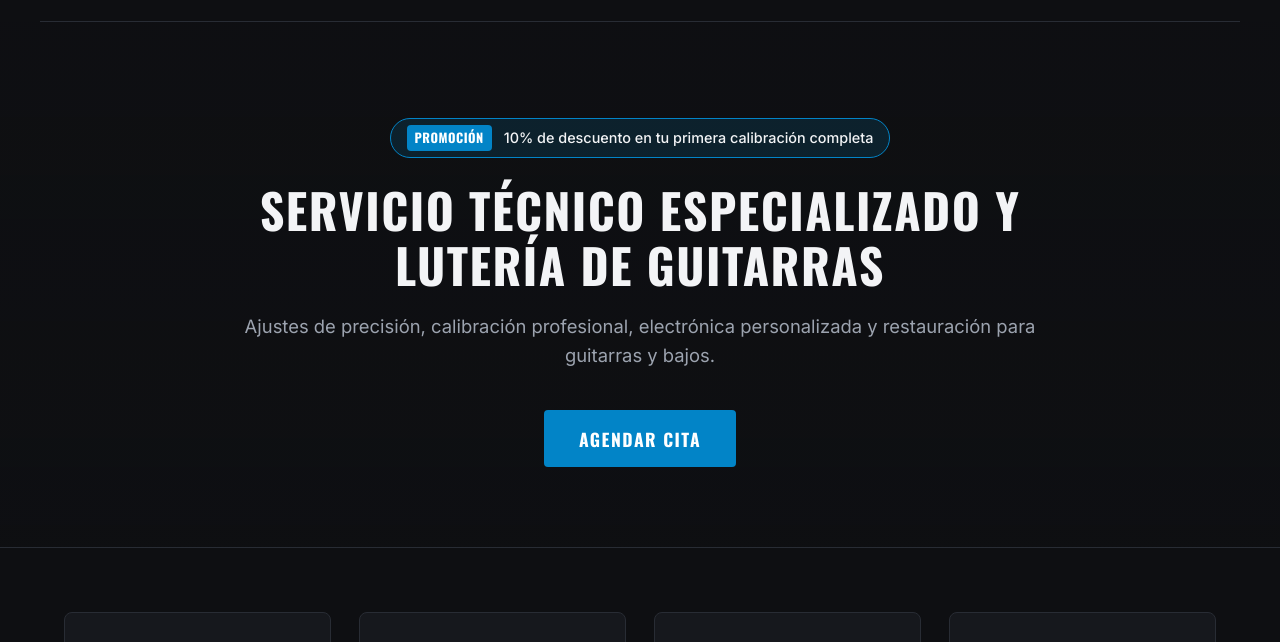
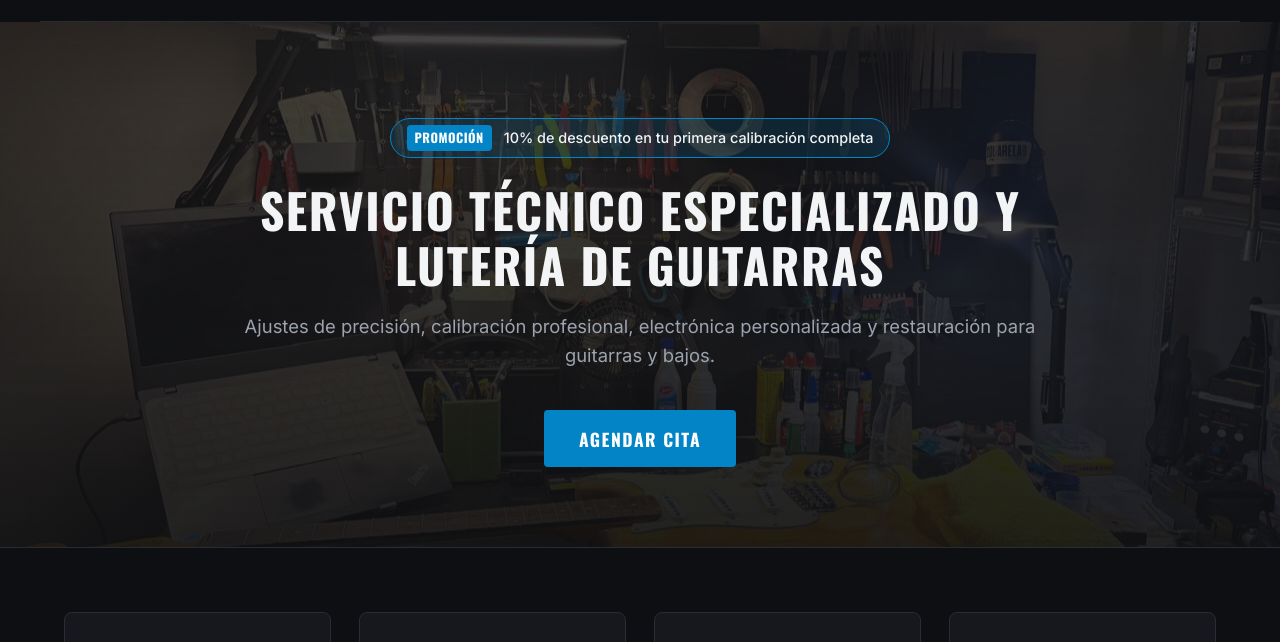
Before and after one commit to franksq/squarelab-web, a plain HTML site: page index.html in a window 1280 px wide. Shown: the part 92-734 px from the top of the page. Drawn offline with nearby package versions, Linux system fonts and the light colour scheme.

Commit message:
add imagen

```diff
--- a/style.css
+++ b/style.css
@@ -75,7 +75,7 @@ nav a:hover {
       rgba(14, 15, 18, 0.78),
       rgba(14, 15, 18, 0.92)
     ),
-    url('taller.jpg') center/cover no-repeat;
+    url('taller.jpeg') center/cover no-repeat;
   border-bottom: 1px solid var(--border);
 }
 
```
